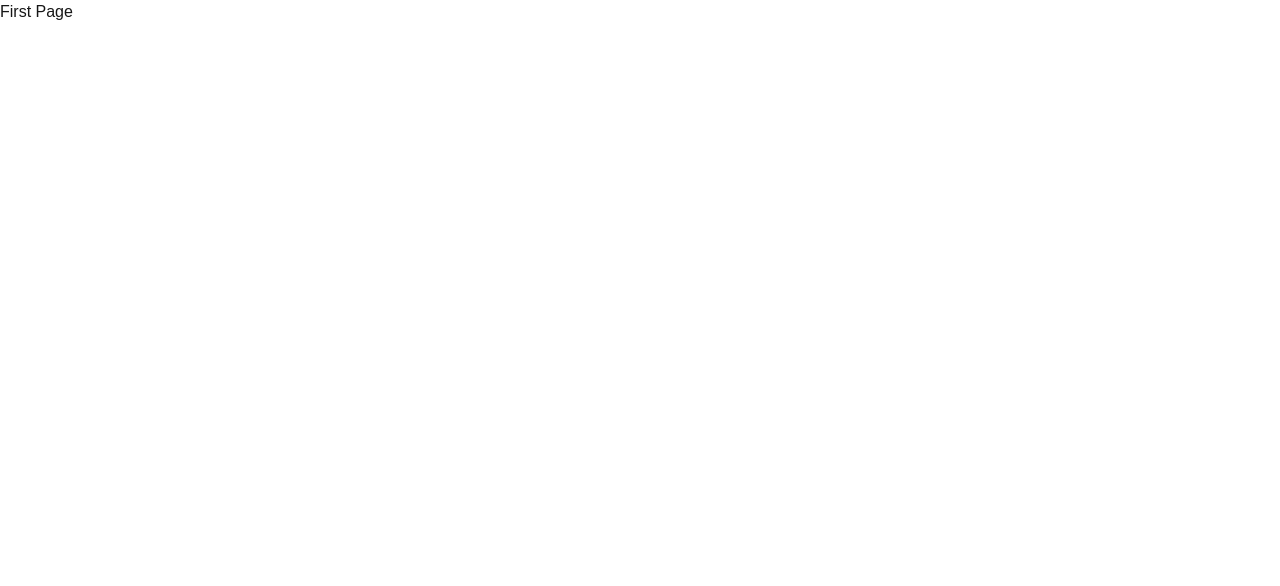
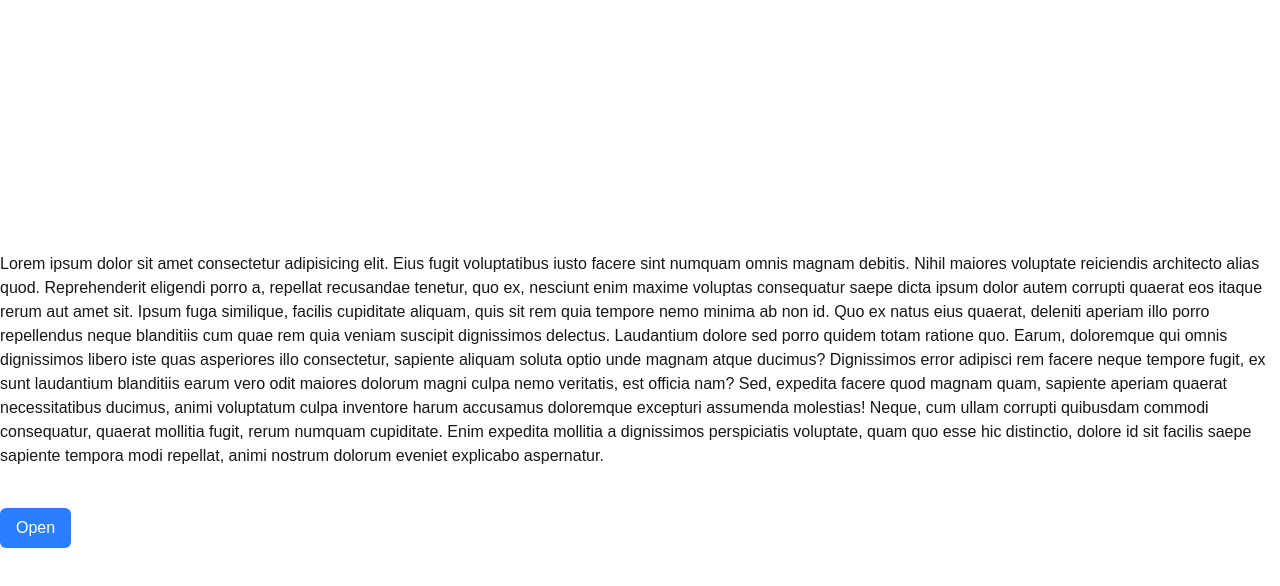
Before and after one commit to shariar-rootdevs/frontend-tasks, a Next.js app: page / in a window 1280 px wide. Shown: the top 586 px of the page. Built offline with nearby package versions, Linux system fonts and the light colour scheme.

Commit message:
basic modal compoent compelted

```diff
--- /dev/null
+++ b/app/components/Modal.tsx
@@ -0,0 +1,44 @@
+type ModalProps = {
+  setShow: React.Dispatch<React.SetStateAction<boolean>>
+}
+
+export default function Modal({ setShow }: ModalProps) {
+  return (
+    <div className='fixed inset-0 bg-black/50 flex justify-center items-center'>
+      <div className='bg-white rounded-lg shadow-lg space-y-3 p-5 w-full max-w-lg'>
+        {/* Header */}
+        <div className='flex justify-between items-center border-b pb-2'>
+          <p className='font-semibold text-lg'>Modal Title</p>
+          <button
+            onClick={() => setShow(false)}
+            className='text-gray-500 hover:text-black font-bold'
+          >
+            ×
+          </button>
+        </div>
+
+        {/* Body */}
+        <div className='text-gray-700 border-b pb-3'>
+          <p>
+            Lorem ipsum dolor sit amet consectetur adipisicing elit. Magni aut rem expedita tenetur
+            eius neque atque, quasi excepturi eligendi in nesciunt accusantium.
+          </p>
+        </div>
+
+        {/* Footer */}
+        <div className='flex justify-end gap-3 pt-2'>
+          <button className='px-4 py-2 bg-red-500 text-white font-medium rounded-md min-w-32 cursor-pointer'>
+            Cancel
+          </button>
+
+          <button
+            onClick={() => setShow(false)}
+            className='px-4 py-2 bg-green-500 text-white font-medium rounded-md min-w-32 cursor-pointer'
+          >
+            Confirm
+          </button>
+        </div>
+      </div>
+    </div>
+  )
+}
--- a/app/page.tsx
+++ b/app/page.tsx
@@ -1,3 +1,40 @@
+'use client'
+import { useState } from 'react'
+import Modal from './components/Modal'
+
 export default function Page() {
-  return <div>First Page</div>
+  const [show, setShow] = useState<boolean>(false)
+  return (
+    <div className='flex justify-center items-center h-screen'>
+      <div className='space-y-10'>
+        <p>
+          Lorem ipsum dolor sit amet consectetur adipisicing elit. Eius fugit voluptatibus iusto
+          facere sint numquam omnis magnam debitis. Nihil maiores voluptate reiciendis architecto
+          alias quod. Reprehenderit eligendi porro a, repellat recusandae tenetur, quo ex, nesciunt
+          enim maxime voluptas consequatur saepe dicta ipsum dolor autem corrupti quaerat eos itaque
+          rerum aut amet sit. Ipsum fuga similique, facilis cupiditate aliquam, quis sit rem quia
+          tempore nemo minima ab non id. Quo ex natus eius quaerat, deleniti aperiam illo porro
+          repellendus neque blanditiis cum quae rem quia veniam suscipit dignissimos delectus.
+          Laudantium dolore sed porro quidem totam ratione quo. Earum, doloremque qui omnis
+          dignissimos libero iste quas asperiores illo consectetur, sapiente aliquam soluta optio
+          unde magnam atque ducimus? Dignissimos error adipisci rem facere neque tempore fugit, ex
+          sunt laudantium blanditiis earum vero odit maiores dolorum magni culpa nemo veritatis, est
+          officia nam? Sed, expedita facere quod magnam quam, sapiente aperiam quaerat
+          necessitatibus ducimus, animi voluptatum culpa inventore harum accusamus doloremque
+          excepturi assumenda molestias! Neque, cum ullam corrupti quibusdam commodi consequatur,
+          quaerat mollitia fugit, rerum numquam cupiditate. Enim expedita mollitia a dignissimos
+          perspiciatis voluptate, quam quo esse hic distinctio, dolore id sit facilis saepe sapiente
+          tempora modi repellat, animi nostrum dolorum eveniet explicabo aspernatur.
+        </p>
+        <button
+          onClick={() => setShow(true)}
+          className='px-4 py-2 bg-blue-500 text-white font-medium rounded-md cursor-pointer'
+        >
+          Open
+        </button>
+      </div>
+
+      {show && <Modal setShow={setShow} />}
+    </div>
+  )
 }
```
Also changed, not shown: taskDetails.txt.
